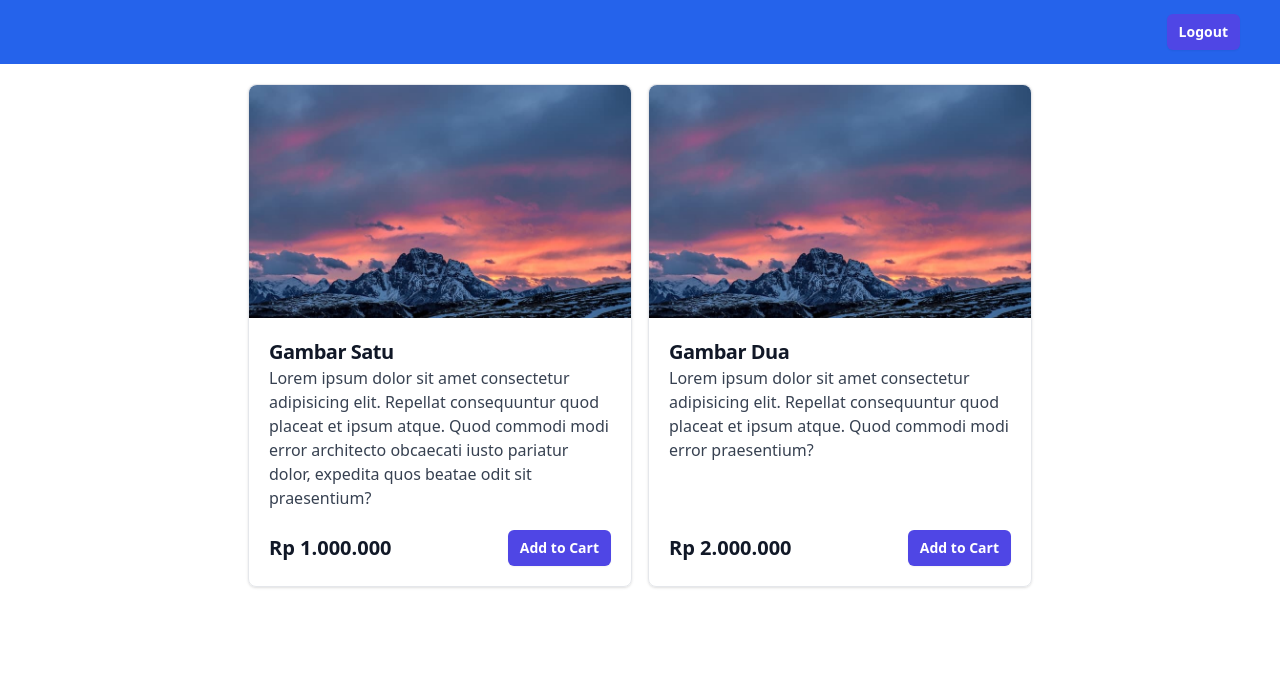
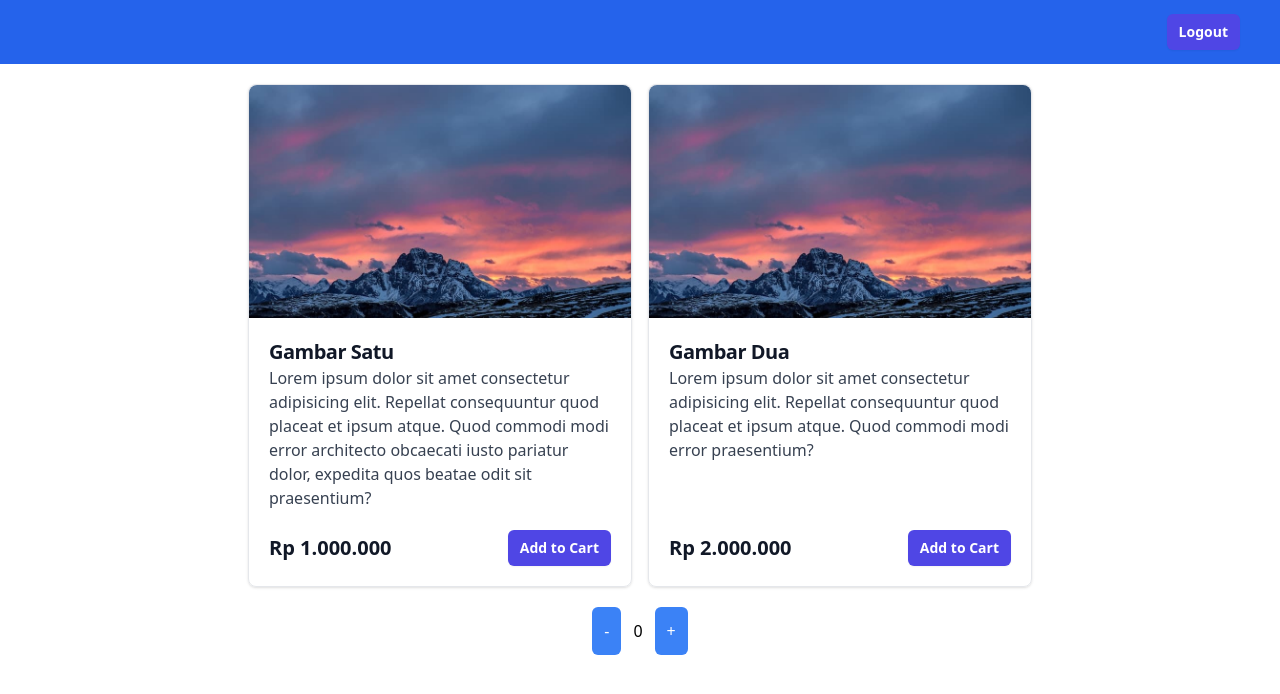
Before and after one commit to pinapin/first-react, a React (Vite) app: page /products in a window 1280 px wide. Shown: the top 694 px of the page. Built offline with nearby package versions, Linux system fonts and the light colour scheme.

Commit message:
tes make counter with state

```diff
--- a/src/Pages/products.jsx
+++ b/src/Pages/products.jsx
@@ -1,6 +1,7 @@
 import { Fragment } from "react";
 import Button from "../components/Elements/Button";
 import CardProduct from "../components/Fragments/CardProduct";
+import Counter from "../components/Fragments/Counter";
 
 const products = [
   {
@@ -57,6 +58,10 @@
           </CardProduct>
         ))}
       </div>
+
+      <div className="flex justify-center w-100">
+        <Counter></Counter>
+      </div>
     </Fragment>
   );
 };
--- /dev/null
+++ b/src/components/Fragments/Counter.jsx
@@ -0,0 +1,31 @@
+import React from "react";
+
+class Counter extends React.Component {
+  constructor(props) {
+    super(props);
+    this.state = {
+      count: 0,
+    };
+  }
+  render() {
+    return (
+      <div className="flex items-center">
+        <button
+          onClick={() => this.setState({ count: this.state.count - 1 })}
+          className="bg-blue-500 text-white p-3 rounded-md"
+        >
+          -
+        </button>
+        <h1 className="mx-3">{this.state.count}</h1>
+        <button
+          onClick={() => this.setState({ count: this.state.count + 1 })}
+          className="bg-blue-500 text-white p-3 rounded-md"
+        >
+          +
+        </button>
+      </div>
+    );
+  }
+}
+
+export default Counter;
```
